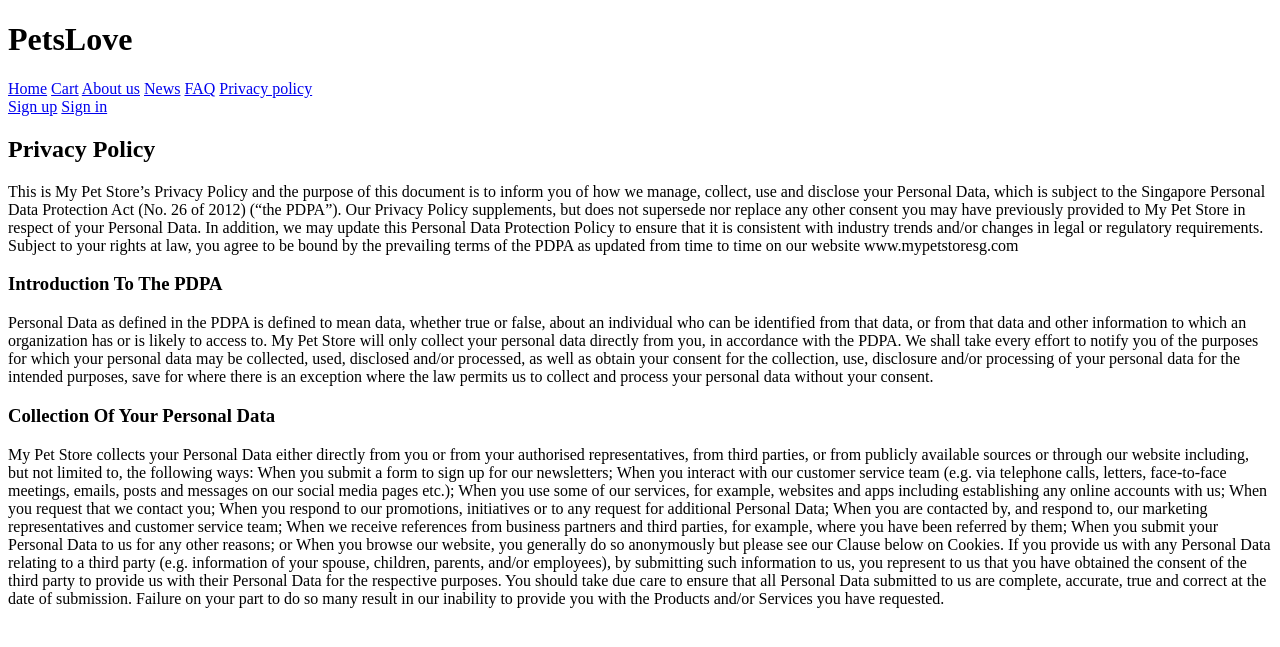
After one commit to cutehedgehog/Web-labs, a Django app: page /privacy_policy/ in a window 1280 px wide. The commit adds this page. Shown: the top 647 px of the page. Run offline with Django 4.2, Linux system fonts and the light colour scheme.

Commit message:
Privacy Policy added

```diff
--- a/myshop/shop/templates/base.html
+++ b/myshop/shop/templates/base.html
@@ -16,6 +16,7 @@
         <a href="/about_company">About us</a>
         <a href="/news">News</a>
         <a href="/faq">FAQ</a>
+        <a href="/privacy_policy">Privacy policy</a>
     </div>
     <div id="subheader">
         <div class="user-log">
--- /dev/null
+++ b/myshop/shop/templates/information/privacy_policy.html
@@ -0,0 +1,31 @@
+{% extends "base.html" %}
+{% load static %}
+
+{% block content %}
+<body>
+    <h1>Privacy Policy</h1>
+    <div>
+        This is My Pet Store’s Privacy Policy and the purpose of this document is to inform you of how we manage, collect, use and disclose your Personal Data, which is subject to the Singapore Personal Data Protection Act (No. 26 of 2012) (“the PDPA”). Our Privacy Policy supplements, but does not supersede nor replace any other consent you may have previously provided to My Pet Store in respect of your Personal Data. In addition, we may update this Personal Data Protection Policy to ensure that it is consistent with industry trends and/or changes in legal or regulatory requirements. Subject to your rights at law, you agree to be bound by the prevailing terms of the PDPA as updated from time to time on our website www.mypetstoresg.com
+    </div>
+    <h3>Introduction To The PDPA</h3>
+    <div>
+            Personal Data as defined in the PDPA is defined to mean data, whether true or false, about an individual who can be identified from that data, or from that data and other information to which an organization has or is likely to access to.
+    My Pet Store will only collect your personal data directly from you, in accordance with the PDPA. We shall take every effort to notify you of the purposes for which your personal data may be collected, used, disclosed and/or processed, as well as obtain your consent for the collection, use, disclosure and/or processing of your personal data for the intended purposes, save for where there is an exception where the law permits us to collect and process your personal data without your consent.
+    </div>
+    <h3>Collection Of Your Personal Data</h3>
+    <div>
+        My Pet Store collects your Personal Data either directly from you or from your authorised representatives, from third parties, or from publicly available sources or through our website including, but not limited to, the following ways:
+        When you submit a form to sign up for our newsletters;
+        When you interact with our customer service team (e.g. via telephone calls, letters, face-to-face meetings, emails, posts and messages on our social media pages etc.);
+        When you use some of our services, for example, websites and apps including establishing any online accounts with us;
+        When you request that we contact you;
+        When you respond to our promotions, initiatives or to any request for additional Personal Data;
+        When you are contacted by, and respond to, our marketing representatives and customer service team;
+        When we receive references from business partners and third parties, for example, where you have been referred by them;
+        When you submit your Personal Data to us for any other reasons; or
+        When you browse our website, you generally do so anonymously but please see our Clause below on Cookies.
+    If you provide us with any Personal Data relating to a third party (e.g. information of your spouse, children, parents, and/or employees), by submitting such information to us, you represent to us that you have obtained the consent of the third party to provide us with their Personal Data for the respective purposes.
+    You should take due care to ensure that all Personal Data submitted to us are complete, accurate, true and correct at the date of submission. Failure on your part to do so many result in our inability to provide you with the Products and/or Services you have requested.
+    </div>
+</body>
+{% endblock %}
--- a/myshop/shop/urls.py
+++ b/myshop/shop/urls.py
@@ -8,6 +8,7 @@ urlpatterns = [
     path('about_company/', views.about_company, name='about'),
     path('faq/', views.faq, name='faq'),
     path('news/', views.news, name='news'),
+    path('privacy_policy/', views.privacy_policy, name='privacy_policy'),
     path('<int:id>', views.product_details, name='product_details'),
     path('<str:product_provider_name>/', views.product_list,
          name='list_products_by_provider'
--- a/myshop/shop/views.py
+++ b/myshop/shop/views.py
@@ -32,3 +32,6 @@ def faq(request):
 
 def news(request):
     return render(request, 'information/news.html')
+
+def privacy_policy(request):
+    return render(request, 'information/privacy_policy.html')
```
